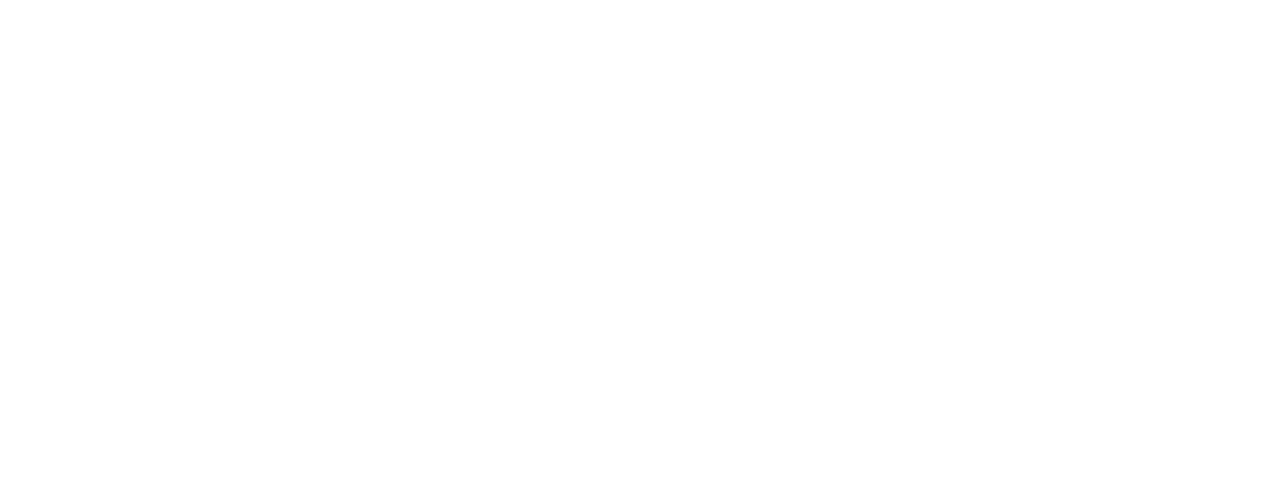
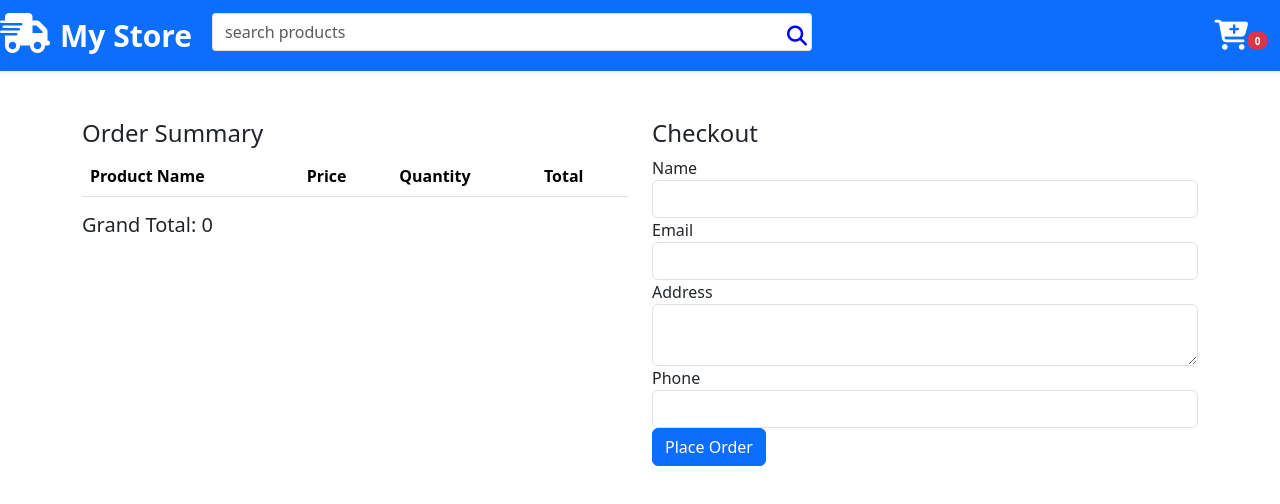
Before and after one commit to siddhraj-sinh/online-shopping-app, an Angular app: page /checkout in a window 1280 px wide. Before the commit this address led to /. Shown: the top 504 px of the page. Built offline with nearby package versions, Linux system fonts and the light colour scheme.

Commit message:
added checkout component

```diff
--- a/src/app/app-routing.module.ts
+++ b/src/app/app-routing.module.ts
@@ -3,6 +3,7 @@
 import { HomeComponent } from './home/home.component';
 import { ProductDetailsComponent } from './product-details/product-details.component';
 import { CartComponent } from './components/cart/cart.component';
+import { CheckoutComponent } from './components/checkout/checkout.component';
 
 const routes: Routes = [
   {
@@ -19,6 +20,10 @@
     component:CartComponent
   },
   {
+    path:'checkout',
+    component:CheckoutComponent
+  },
+  {
    path:"",
    redirectTo:"/user/signin",
    pathMatch:'full'
--- a/src/app/app.module.ts
+++ b/src/app/app.module.ts
@@ -10,6 +10,7 @@
 import { HeaderComponent } from './components/header/header.component';
 import { CartComponent } from './components/cart/cart.component';
 import { FilterPipe } from './shared/filter.pipe';
+import { CheckoutComponent } from './components/checkout/checkout.component';
 
 @NgModule({
   declarations: [
@@ -18,7 +19,8 @@
     ProductDetailsComponent,
     HeaderComponent,
     CartComponent,
-    FilterPipe
+    FilterPipe,
+    CheckoutComponent
   ],
   imports: [
     BrowserModule,
--- a/src/app/components/cart/cart.component.html
+++ b/src/app/components/cart/cart.component.html
@@ -34,7 +34,7 @@
                             <td colspan="4"></td>
                             <td><button (click)="emptycart()" class="btn btn-danger">Empty Cart</button></td>
                             <td><button routerLink="/home" class="btn btn-primary">Shop More</button></td>
-                            <td><button class="btn btn-success">Checkout</button></td>
+                            <td><button routerLink="/checkout" class="btn btn-success">Checkout</button></td>
                             <td><strong>Grand Total : ${{grandTotal}}</strong></td>
                         </tr>
                     </tbody>
--- /dev/null
+++ b/src/app/components/checkout/checkout.component.html
@@ -0,0 +1,50 @@
+<app-header></app-header>
+
+<div class="container mt-5">
+  <div class="row">
+    <div class="col-md-6">
+      <h4>Order Summary</h4>
+      <table class="table">
+        <thead>
+          <tr>
+            <th>Product Name</th>
+            <th>Price</th>
+            <th>Quantity</th>
+            <th>Total</th>
+          </tr>
+        </thead>
+        <tbody>
+          <tr *ngFor="let product of products">
+            <td>{{ product.productName }}</td>
+            <td>{{ product.price }}</td>
+            <td>{{ product.quantity }}</td>
+            <td>{{ product.total }}</td>
+          </tr>
+        </tbody>
+      </table>
+      <h5>Grand Total: {{ grandTotal }}</h5>
+    </div>
+    <div class="col-md-6">
+      <h4>Checkout</h4>
+      <form>
+        <div class="form-group">
+          <label for="name">Name</label>
+          <input type="text" class="form-control" id="name" required>
+        </div>
+        <div class="form-group">
+          <label for="email">Email</label>
+          <input type="email" class="form-control" id="email" required>
+        </div>
+        <div class="form-group">
+          <label for="address">Address</label>
+          <textarea class="form-control" id="address" required></textarea>
+        </div>
+        <div class="form-group">
+          <label for="phone">Phone</label>
+          <input type="text" class="form-control" id="phone" required>
+        </div>
+        <button type="submit" class="btn btn-primary">Place Order</button>
+      </form>
+    </div>
+  </div>
+</div>
--- /dev/null
+++ b/src/app/components/checkout/checkout.component.ts
@@ -0,0 +1,45 @@
+import { Component } from '@angular/core';
+import { Router } from '@angular/router';
+import { CartService } from 'src/app/services/cart.service';
+
+@Component({
+  selector: 'app-checkout',
+  templateUrl: './checkout.component.html',
+  styleUrls: ['./checkout.component.css']
+})
+export class CheckoutComponent {
+  customer = {
+    name: '',
+    address: '',
+    email: ''
+  };
+
+  products: any[] = [];
+  grandTotal:number = 0;
+
+  constructor(private router: Router, private cartService: CartService) {
+    // Subscribe to the cart items from the CartService
+    this.cartService.getProducts().subscribe(products => {
+      this.products = products;
+      this.grandTotal=this.cartService.getTotalPrice();
+    });
+  }
+
+  placeOrder() {
+    // Prepare the order object
+    const order = {
+      customer: this.customer,
+      products: this.products,
+      orderDate: new Date().toISOString()
+    };
+
+    // Save the order in the database (you can implement this logic)
+    // ...
+
+    // Clear the cart
+    this.cartService.removeAllCart();
+
+    // Navigate to the order confirmation page
+    this.router.navigate(['/order-confirmation']);
+  }
+}
--- a/src/app/product-details/product-details.component.html
+++ b/src/app/product-details/product-details.component.html
@@ -6,7 +6,7 @@
           <img [src]="product.productImageUrl" alt="Product Image">
         </div>
         <div class="product-details">
-          <p class="price">Price: ${{ product.originalProductPrice }} <del> ${{product.originalProductPrice  }}</del></p>
+          <p class="price">Price: ${{ product.price }}</p>
           <p class="description">{{ product.description }}</p>
           <!-- <button class="btn btn-primary" (click)="addToCart(product)">Add to Cart</button> -->
         </div>
```
Also changed, not shown: src/app/components/checkout/checkout.component.css (added), 1 other file (tests, documents, lock files or other folders).
